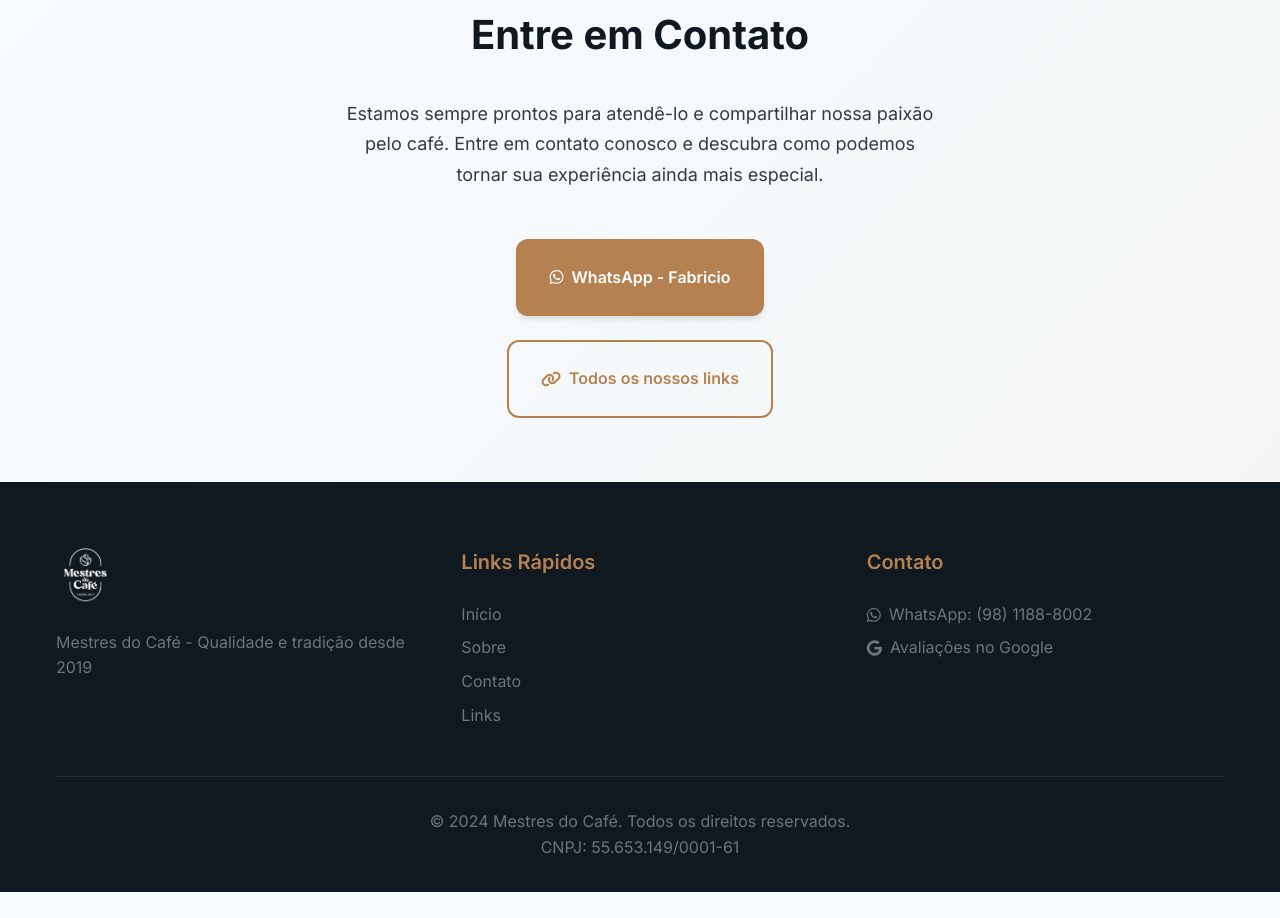
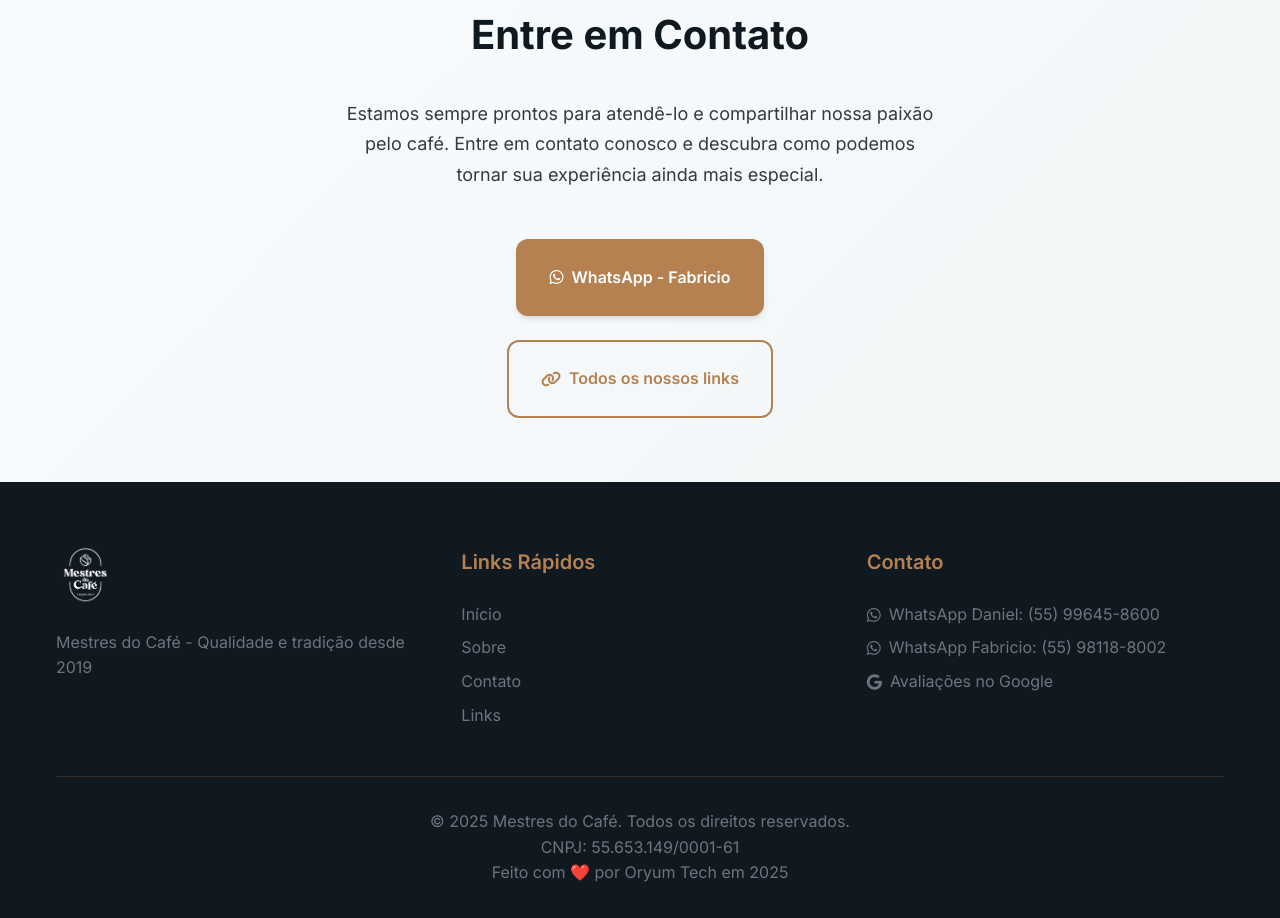
Before and after one commit to KallebyX/mestres_do_cafe-links, a website: page index.html in a window 1280 px wide. Shown: the part 1708-2626 px from the top of the page. Before the commit the page ends 2600 px from the top, so only its background shows below. Drawn offline with nearby package versions, Linux system fonts and the light colour scheme.

Commit message:
feat: Atualizacao completa do footer e contatos
- Footer com creditos da Oryum Tech e icone de coracao
- Correcao dos telefones WhatsApp:
  * Daniel: +55 55 99645-8600
  * Fabricio: +55 55 98118-8002
- README completamente reescrito com:
  * Creditos ao desenvolvedor Kalleby Soares
  * CNPJ da Oryum Tech: 49.549.704/0001-07
  * Explicacao tecnica detalhada da arquitetura
  * Como funciona o sistema de seguranca
  * Stack tecnologico completo
- Correcao de linter errors (rel=noopener)
- Atualizacao do tracking de analytics

```diff
--- a/index.html
+++ b/index.html
@@ -113,6 +113,7 @@
                         </a>
                         <a href="https://g.co/kgs/kpGDXwR"
                            target="_blank"
+                           rel="noopener"
                            class="btn btn--secondary btn--apple"
                            onclick="gtag('event', 'click', {'event_category': 'Google', 'event_label': 'Avaliacao'})">
                             <span class="btn__icon">
@@ -161,7 +162,7 @@
                         Entre em contato conosco e descubra como podemos tornar sua experiência ainda mais especial.
                     </p>
                     <div class="contact__buttons">
-                        <a href="https://wa.me/5598118-8002?text=Olá! Gostaria de mais informações sobre a Mestres do Café"
+                        <a href="https://wa.me/5555981188002?text=Olá! Gostaria de mais informações sobre a Mestres do Café"
                            class="btn btn--primary"
                            onclick="gtag('event', 'click', {'event_category': 'WhatsApp', 'event_label': 'Fabricio_Contact'})">
                             <i class="fab fa-whatsapp"></i>
@@ -200,9 +201,13 @@
                     <h3 class="footer__title">Contato</h3>
                     <p class="footer__contact-item">
                         <i class="fab fa-whatsapp"></i>
-                        WhatsApp: (98) 1188-8002
+                        WhatsApp Daniel: (55) 99645-8600
                     </p>
-                    <a href="https://g.co/kgs/kpGDXwR" target="_blank" class="footer__contact-item">
+                    <p class="footer__contact-item">
+                        <i class="fab fa-whatsapp"></i>
+                        WhatsApp Fabricio: (55) 98118-8002
+                    </p>
+                    <a href="https://g.co/kgs/kpGDXwR" target="_blank" rel="noopener" class="footer__contact-item">
                         <i class="fab fa-google"></i>
                         Avaliações no Google
                     </a>
@@ -210,8 +215,9 @@
             </div>
             <div class="footer__bottom">
                 <p class="footer__copyright">
-                    © 2024 Mestres do Café. Todos os direitos reservados.<br>
-                    CNPJ: 55.653.149/0001-61
+                    © 2025 Mestres do Café. Todos os direitos reservados.<br>
+                    CNPJ: 55.653.149/0001-61<br>
+                    Feito com ❤️ por Oryum Tech em 2025
                 </p>
             </div>
         </div>
--- a/js/main.js
+++ b/js/main.js
@@ -140,7 +140,7 @@
         // WhatsApp buttons
         document.querySelectorAll('a[href*="wa.me"]').forEach(button => {
             button.addEventListener('click', (e) => {
-                const contact = button.href.includes('99645-8600') ? 'Daniel' : 'Fabricio';
+                const contact = button.href.includes('5555996458600') ? 'Daniel' : 'Fabricio';
                 this.trackEvent('click', 'WhatsApp', contact);
             });
         });
```
Also changed, not shown: links.html (+3 -1 lines), README.md.
